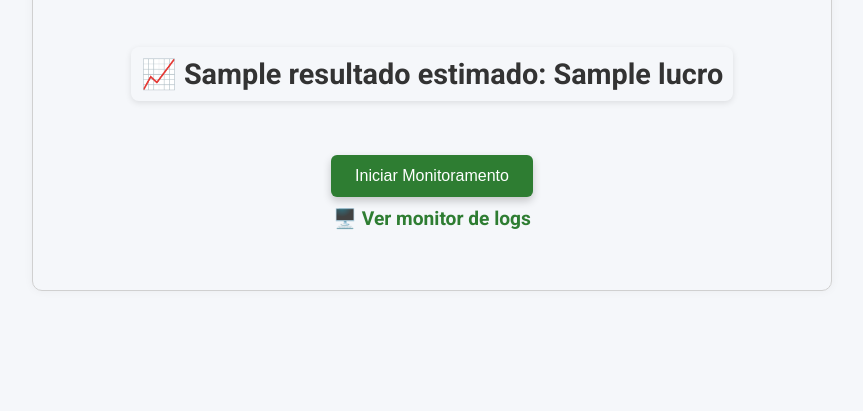
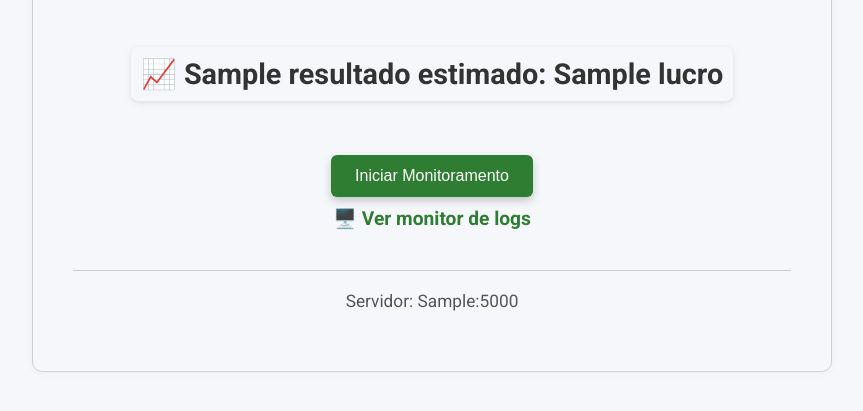
Before and after one commit to SpartanWilhelm/meurepositorio, a Flask app: template AutoRobit/templates/index.html in a window 1280 px wide. Shown: the part 264-675 px from the top of the page, without its empty margins (208-1071 px from the left). Run offline with Flask 3, Linux system fonts and the light colour scheme; the template is opened without the code that fills it: most values are stand-ins (such as "Sample title", 1, 10 or a date in 2020).

Commit message:
Finish personalize

```diff
--- a/AutoRobit/app.py
+++ b/AutoRobit/app.py
@@ -5,6 +5,8 @@ import pywhatkit
 import datetime
 import time
 import logging
+import socket
+
 from babel.numbers import format_currency
 
 app = Flask(__name__)
@@ -157,6 +159,8 @@ def index():
 
     ultimo_preco = preco_atual
 
+    # Obtém o IP local do servidor
+    ip_local = socket.gethostbyname(socket.gethostname())
 
     return render_template('index.html',
                        preco=format_currency(preco_atual, 'BRL', locale='pt_BR'),
@@ -165,7 +169,8 @@ def index():
                        lucro=format_currency(abs(lucro_total), 'BRL', locale='pt_BR'),
                        resultado=resultado,
                        cor_resultado=cor_resultado,
-                       direcao_preco=direcao_preco)
+                       direcao_preco=direcao_preco,
+                       ip_local=ip_local)
 
 
 
--- a/AutoRobit/static/style.css
+++ b/AutoRobit/static/style.css
@@ -88,6 +88,14 @@ a:hover {
     text-decoration: underline;
 }
 
+footer {
+    margin-top: 40px;
+    font-size: 0.9em;
+    color: #777;
+    border-top: 1px solid #ccc;
+    padding-top: 10px;
+}
+
 /* Responsividade */
 @media (max-width: 600px) {
     body {
--- a/AutoRobit/templates/index.html
+++ b/AutoRobit/templates/index.html
@@ -22,4 +22,8 @@
 
     <p><a href="/logs" target="_blank">🖥️ Ver monitor de logs</a></p>
 </body>
+<footer>
+    <p>Servidor: {{ ip_local }}:5000</p>
+</footer>
+
 </html>
```
